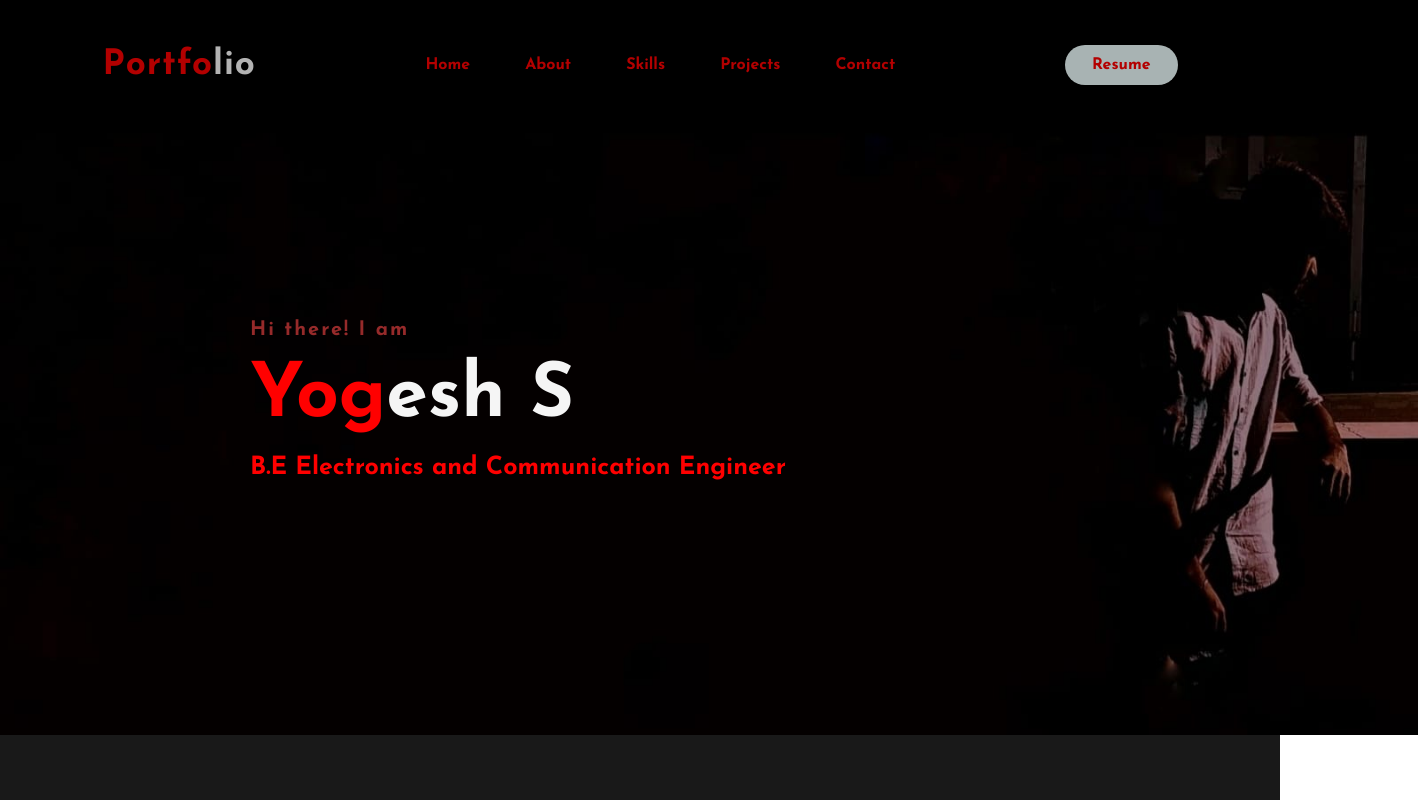
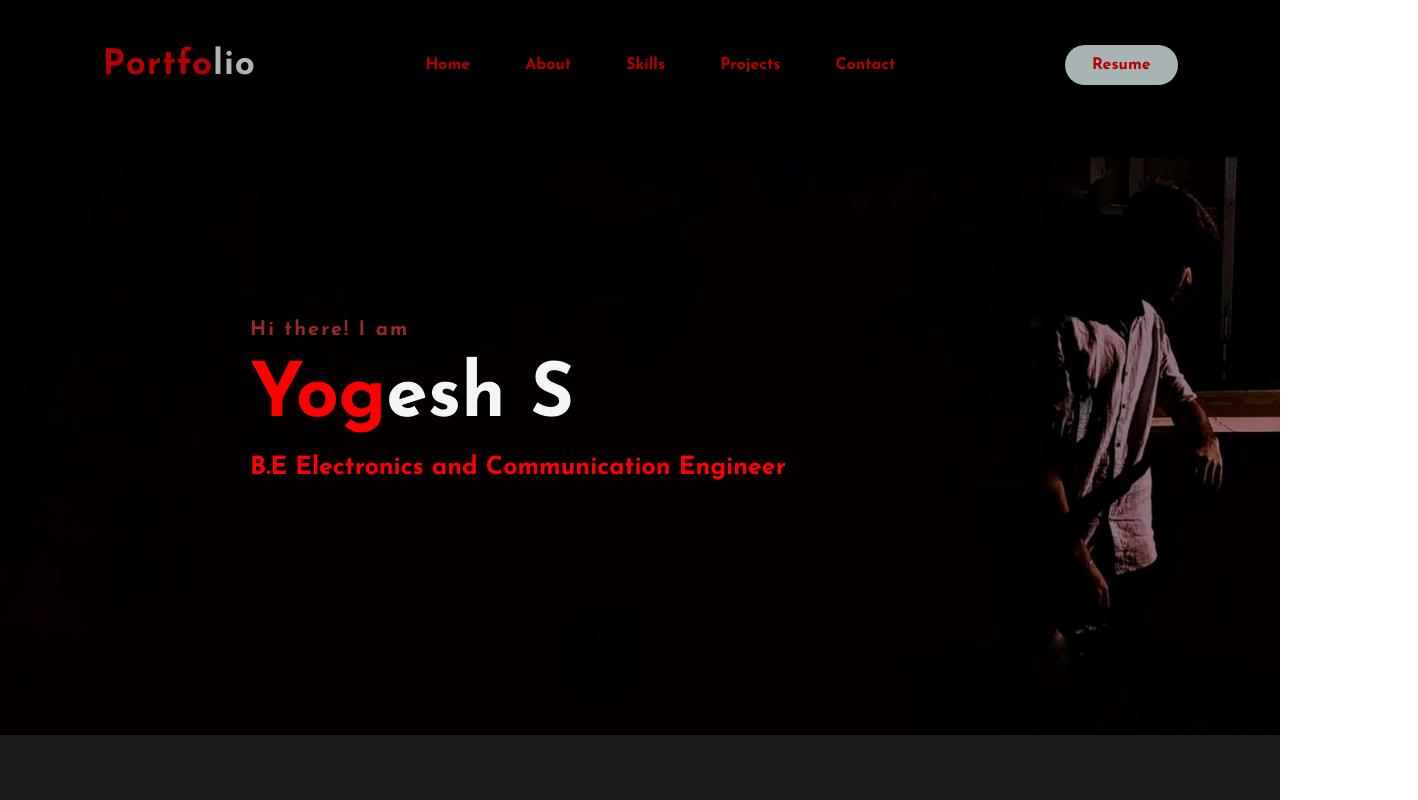
Before and after one commit to yogesh-18/portfolio, a plain HTML site: page index.html in a window 1280 px wide. Shown: the top 800 px of the page, 1418 px wide, since content can reach past the window. Drawn offline with Linux system fonts and the light colour scheme.

Commit message:
update style.css

```diff
--- a/style.css
+++ b/style.css
@@ -5,12 +5,13 @@
     box-sizing: border-box;
 }
 .hero{
-    height: 735px;
-    width: 1418px;
+     height: 735px;
+    width: 100%;
     background-image: url(y3.jpg);
     background-repeat: no-repeat;
     background-size: cover;
     background-position: center;
+    background-color: black;
 }
 nav{
     display: flex;
```
